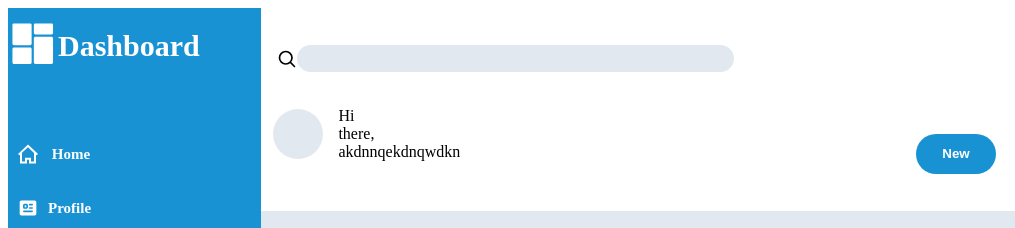
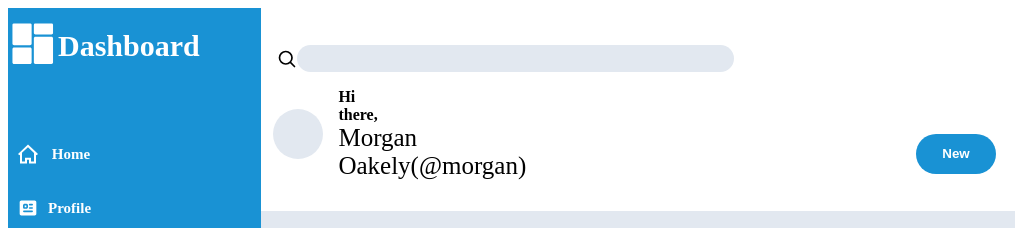
Before and after one commit to Stephzennn/Admin-Dashboard, a plain HTML site: page index.html in a window 1280 px wide. Shown: the top 228 px of the page, 0-1015 px from the left. Drawn offline with Linux system fonts and the light colour scheme.

Commit message:
Edit header

```diff
--- a/index.html
+++ b/index.html
@@ -56,7 +56,7 @@
           </button><input class="headerInput" type="text" id="search"></div>
           <div class="profileName">
             <div class="profilePic"> </div>
-            <div class="profileText"><p style="margin: 0%;">Hi there,</p> <p style="margin: 0px;"></p> <p style="margin: 0%;">akdnnqekdnqwdkn</p> </div>
+            <div class="profileText"><p style="margin: 0%; font-weight: bold;">Hi there,</p> <p style="margin: 0px;"></p> <p style="margin: 0%; font-size: 25px;">Morgan Oakely(@morgan)</p> </div>
           </div>
 
           <div class="buttonNew"><button >New</button></div>
```
